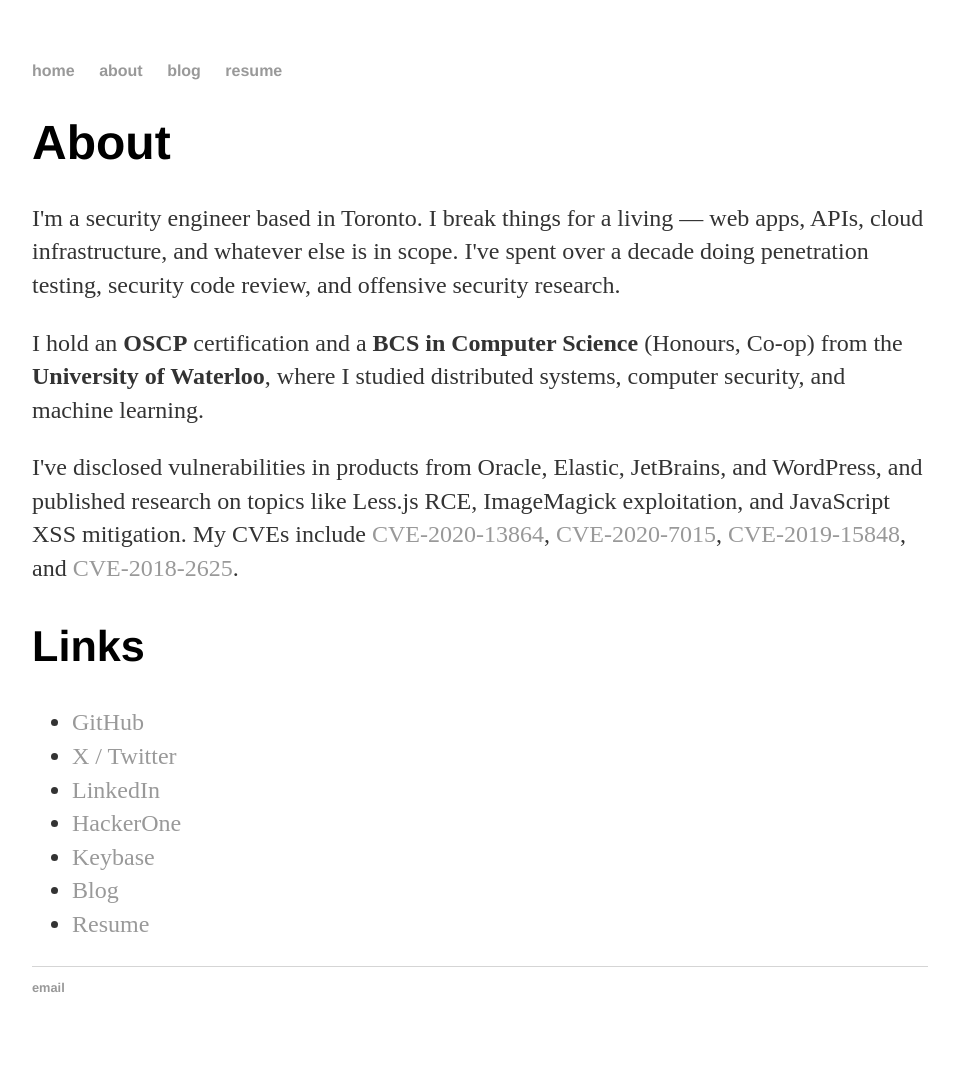
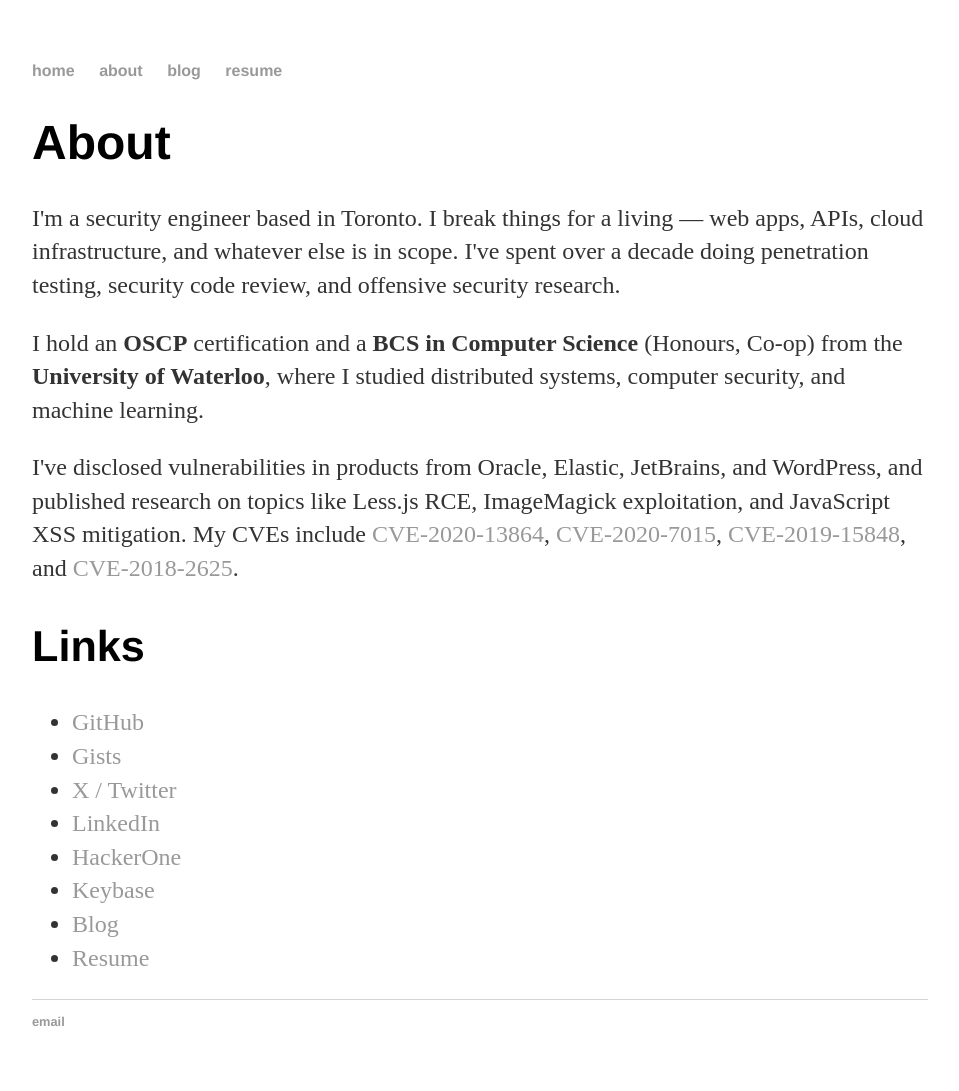
Before and after one commit to jeremybuis/jeremybuis.github.io, a Jekyll site: the page built from about/index.html, in a window 1280 px wide. Shown: the whole page, without its empty margins (160-1119 px from the left). Built offline with Jekyll 4.4.1, drawn with Linux system fonts in a browser that asks for light colours; before the commit the page ends 1057 px from its top, so only the background shows below that.

Commit message:
Add gists link to about page

```diff
--- a/about/index.html
+++ b/about/index.html
@@ -17,6 +17,7 @@
 
 	<ul class="contacts">
 		<li><a href="https://github.com/jeremybuis">GitHub</a></li>
+		<li><a href="https://gist.github.com/jeremybuis">Gists</a></li>
 		<li><a href="https://x.com/jeremybuis">X / Twitter</a></li>
 		<li><a href="https://www.linkedin.com/in/jeremybuis/">LinkedIn</a></li>
 		<li><a href="https://hackerone.com/jeremybuis">HackerOne</a></li>
```
